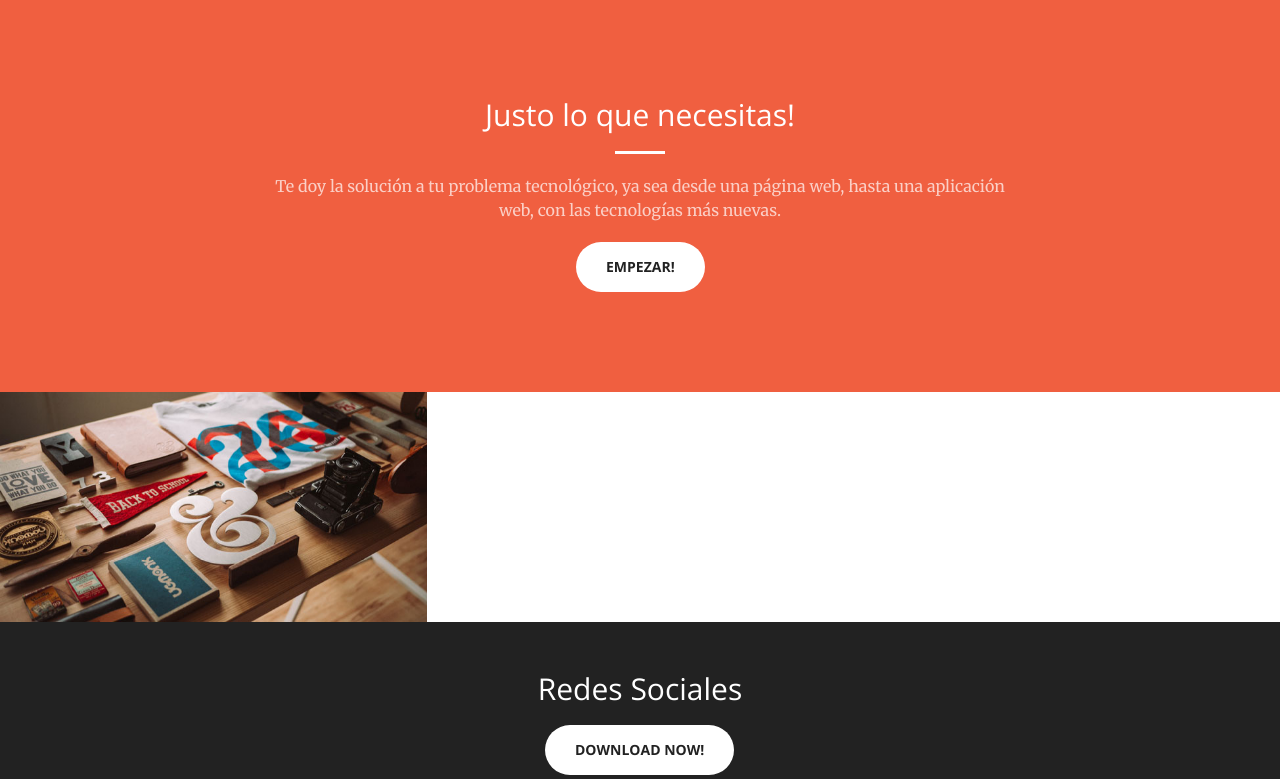
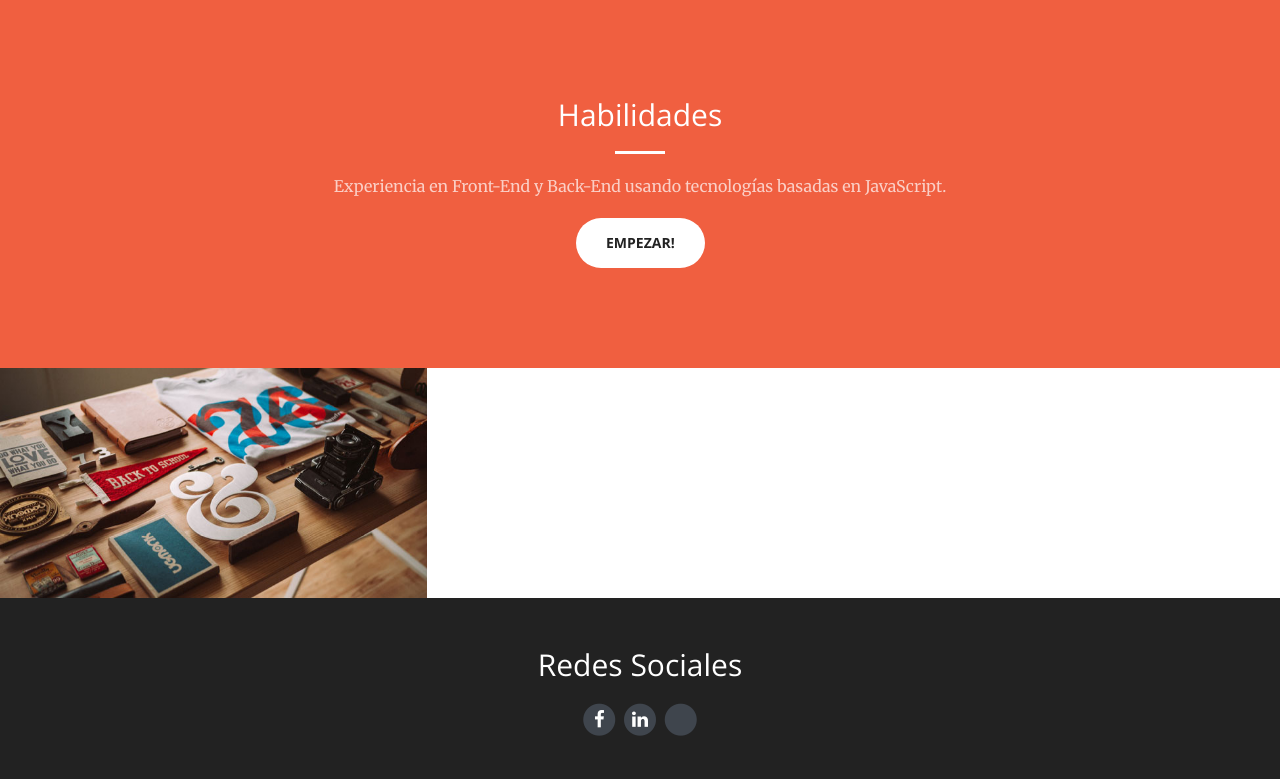
Before and after one commit to AntonioKida/AntonioKida.github.io, a website: page index.html in a window 1280 px wide. Shown: the part 802-1581 px from the top of the page. Drawn offline with nearby package versions, Linux system fonts and the light colour scheme.

Commit message:
social networks

```diff
--- a/index.html
+++ b/index.html
@@ -81,10 +81,9 @@ aprender cosas nuevas, ya sean triviales o avanzadas, responsable, autodidacta y
         <div class="container">
             <div class="row">
                 <div class="col-lg-8 col-lg-offset-2 text-center">
-                    <h2 class="section-heading">Justo lo que necesitas!</h2>
+                    <h2 class="section-heading">Habilidades</h2>
                     <hr class="light">
-                    <p class="text-faded">Te doy la solución a tu problema tecnológico, ya sea desde una página web, hasta una aplicación web, con las tecnologías
-                         más nuevas.
+                    <p class="text-faded">Experiencia en Front-End y Back-End usando tecnologías basadas en JavaScript.
                     </p>
                     <a href="#services" class="page-scroll btn btn-default btn-xl sr-button">Empezar!</a>
                 </div>
@@ -110,81 +109,6 @@ aprender cosas nuevas, ya sean triviales o avanzadas, responsable, autodidacta y
                         </div>
                     </a>
                 </div>
-                <!--<div class="col-lg-4 col-sm-6">
-                    <a href="img/portfolio/fullsize/2.jpg" class="portfolio-box">
-                        <img src="img/portfolio/thumbnails/2.jpg" class="img-responsive" alt="">
-                        <div class="portfolio-box-caption">
-                            <div class="portfolio-box-caption-content">
-                                <div class="project-category text-faded">
-                                    Category
-                                </div>
-                                <div class="project-name">
-                                    Project Name
-                                </div>
-                            </div>
-                        </div>
-                    </a>
-                </div>
-                <div class="col-lg-4 col-sm-6">
-                    <a href="img/portfolio/fullsize/3.jpg" class="portfolio-box">
-                        <img src="img/portfolio/thumbnails/3.jpg" class="img-responsive" alt="">
-                        <div class="portfolio-box-caption">
-                            <div class="portfolio-box-caption-content">
-                                <div class="project-category text-faded">
-                                    Category
-                                </div>
-                                <div class="project-name">
-                                    Project Name
-                                </div>
-                            </div>
-                        </div>
-                    </a>
-                </div>
-                <div class="col-lg-4 col-sm-6">
-                    <a href="img/portfolio/fullsize/4.jpg" class="portfolio-box">
-                        <img src="img/portfolio/thumbnails/4.jpg" class="img-responsive" alt="">
-                        <div class="portfolio-box-caption">
-                            <div class="portfolio-box-caption-content">
-                                <div class="project-category text-faded">
-                                    Category
-                                </div>
-                                <div class="project-name">
-                                    Project Name
-                                </div>
-                            </div>
-                        </div>
-                    </a>
-                </div>
-                <div class="col-lg-4 col-sm-6">
-                    <a href="img/portfolio/fullsize/5.jpg" class="portfolio-box">
-                        <img src="img/portfolio/thumbnails/5.jpg" class="img-responsive" alt="">
-                        <div class="portfolio-box-caption">
-                            <div class="portfolio-box-caption-content">
-                                <div class="project-category text-faded">
-                                    Category
-                                </div>
-                                <div class="project-name">
-                                    Project Name
-                                </div>
-                            </div>
-                        </div>
-                    </a>
-                </div>
-                <div class="col-lg-4 col-sm-6">
-                    <a href="img/portfolio/fullsize/6.jpg" class="portfolio-box">
-                        <img src="img/portfolio/thumbnails/6.jpg" class="img-responsive" alt="">
-                        <div class="portfolio-box-caption">
-                            <div class="portfolio-box-caption-content">
-                                <div class="project-category text-faded">
-                                    Category
-                                </div>
-                                <div class="project-name">
-                                    Project Name
-                                </div>
-                            </div>
-                        </div>
-                    </a>
-                </div>-->
             </div>
         </div>
     </section>
@@ -193,7 +117,24 @@ aprender cosas nuevas, ya sean triviales o avanzadas, responsable, autodidacta y
         <div class="container text-center">
             <div class="call-to-action">
                 <h2>Redes Sociales</h2>
-                <a href="http://startbootstrap.com/template-overviews/creative/" class="btn btn-default btn-xl sr-button">Download Now!</a>
+                <a href = "https://www.facebook.com/AntonioKida2293">
+                    <span class="fa-stack fa-lg">
+                        <i class="fa fa-circle fa-stack-2x"  style = "color:#3F454D"></i>
+                        <i class="fa fa-facebook fa-stack-1x fa-inverse"></i>
+                    </span>
+                </a>
+                <a href = "https://mx.linkedin.com/in/antoniokida">
+                    <span class="fa-stack fa-lg">
+                        <i class="fa fa-circle fa-stack-2x"  style = "color:#3F454D"></i>
+                        <i class="fa fa-linkedin fa-stack-1x fa-inverse"></i>
+                    </span>
+                </a>
+                <a href = "https://github.com/AntonioKida">
+                    <span class="fa-stack fa-lg">
+                        <i class="fa fa-circle fa-stack-2x"  style = "color:#3F454D"></i>
+                        <i class="fa fa-git-hub fa-stack-1x fa-inverse"></i>
+                    </span>
+                </a>
             </div>
         </div>
     </aside>
```
